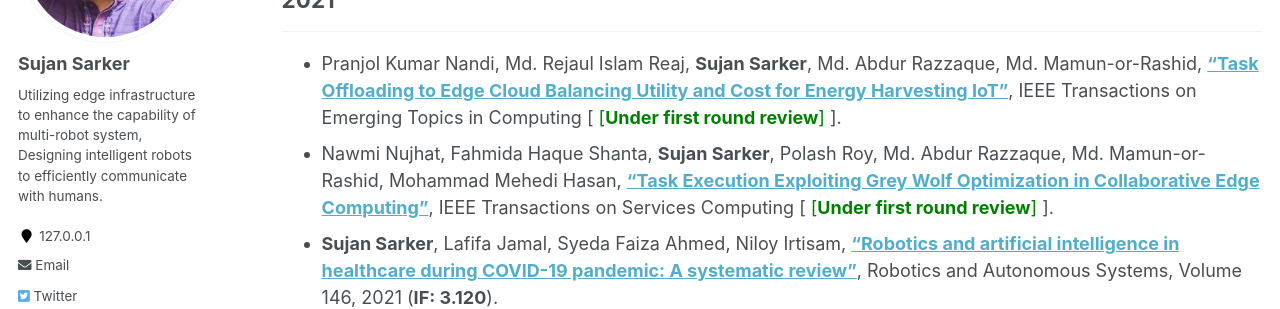
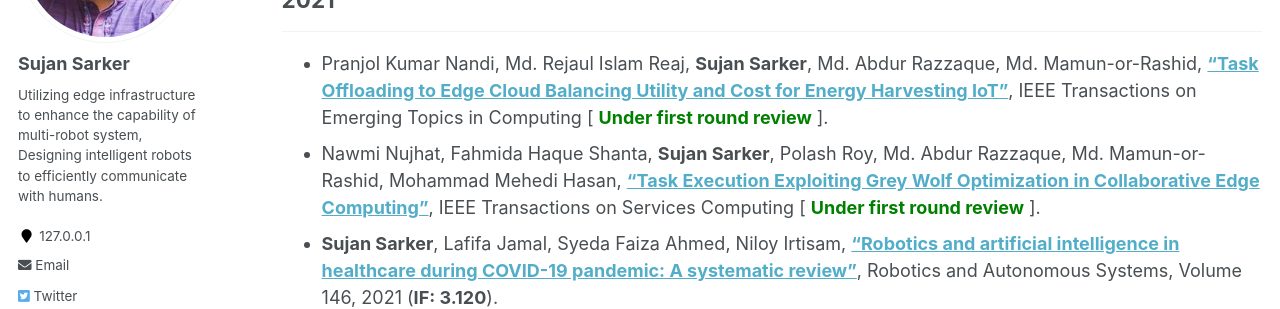
Before and after one commit to sujan-sarker/sujan-sarker.github.io, a Jekyll site: the page built from _pages/publications.md, in a window 1280 px wide and 900 px high. Shown: the part 250-559 px from the top of the window. Built offline with Jekyll 4.4.1, drawn with Linux system fonts in a browser that asks for light colours.

Commit message:
Update publications.md

```diff
--- a/_pages/publications.md
+++ b/_pages/publications.md
@@ -9,8 +9,8 @@ author_profile: true
 
 ## 2021
 -----------
-* Pranjol Kumar Nandi, Md. Rejaul Islam Reaj, **Sujan Sarker**, Md. Abdur Razzaque, Md. Mamun-or-Rashid, [**"Task Offloading to Edge Cloud Balancing Utility and Cost for Energy Harvesting IoT"**](#), IEEE Transactions on Emerging Topics in Computing [<span style ="color:Green"> [**Under first round review**] </span>].
-* Nawmi Nujhat, Fahmida Haque Shanta, **Sujan Sarker**, Polash Roy, Md. Abdur Razzaque, Md. Mamun-or-Rashid, Mohammad Mehedi Hasan, [**"Task Execution Exploiting Grey Wolf Optimization in Collaborative Edge Computing"**](#), IEEE Transactions on Services Computing [<span style ="color:Green"> [**Under first round review**] </span>].
+* Pranjol Kumar Nandi, Md. Rejaul Islam Reaj, **Sujan Sarker**, Md. Abdur Razzaque, Md. Mamun-or-Rashid, [**"Task Offloading to Edge Cloud Balancing Utility and Cost for Energy Harvesting IoT"**](#), IEEE Transactions on Emerging Topics in Computing [<span style ="color:Green"> **Under first round review** </span>].
+* Nawmi Nujhat, Fahmida Haque Shanta, **Sujan Sarker**, Polash Roy, Md. Abdur Razzaque, Md. Mamun-or-Rashid, Mohammad Mehedi Hasan, [**"Task Execution Exploiting Grey Wolf Optimization in Collaborative Edge Computing"**](#), IEEE Transactions on Services Computing [<span style ="color:Green"> **Under first round review** </span>].
 * **Sujan Sarker**, Lafifa Jamal, Syeda Faiza Ahmed, Niloy Irtisam, [**"Robotics and artificial intelligence in healthcare during COVID-19 pandemic: A systematic review"**](https://www.sciencedirect.com/science/article/pii/S0921889021001871), Robotics and Autonomous Systems, Volume 146, 2021 (**IF: 3.120**).
 * Sejuti Rahman, **Sujan Sarker**, Md Abdullah Al Miraj, Ragib Amin Nihal, A. K. M. Nadimul Haque, Abdullah Al Noman, [**"Deep Learning–Driven Automated Detection of COVID-19 from Radiography Images: a Comparative Analysis"**](https://link.springer.com/article/10.1007/s12559-020-09779-5), Cognitive Computation, 2021 (**IF: 4.307**).
 * Sifat Ahmed, Tonmoy Hossain, Oishee Bintey Hoque, **Sujan Sarker**, Sejuti Rahman, Faisal Muhammad Shah, [**"Automated COVID-19 Detection from Chest X-Ray Images : A High Resolution Network (HRNet) Approach"**](https://link.springer.com/article/10.1007/s42979-021-00690-w), SN Computer Science 2, no. 4 (2021): 1-17.
```
